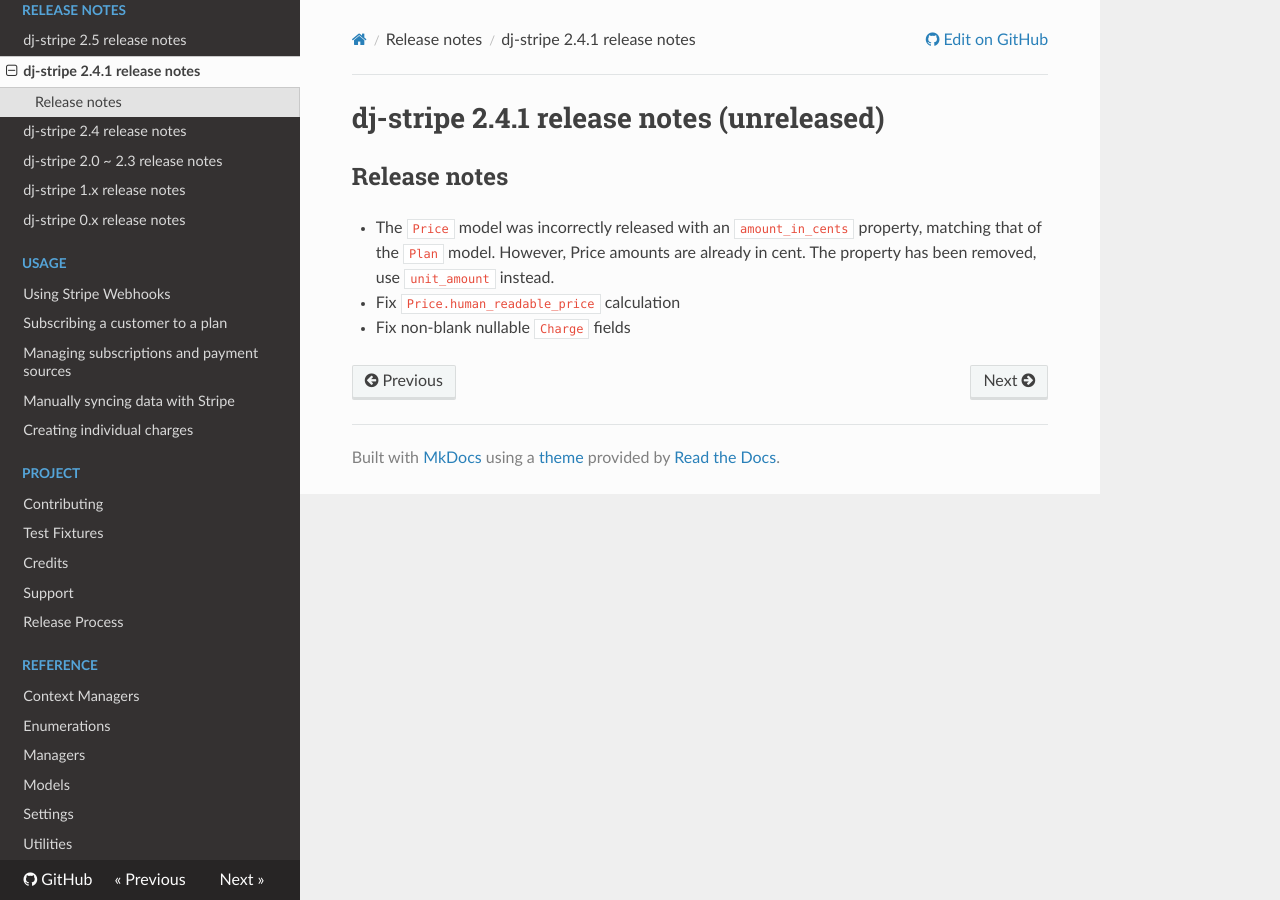
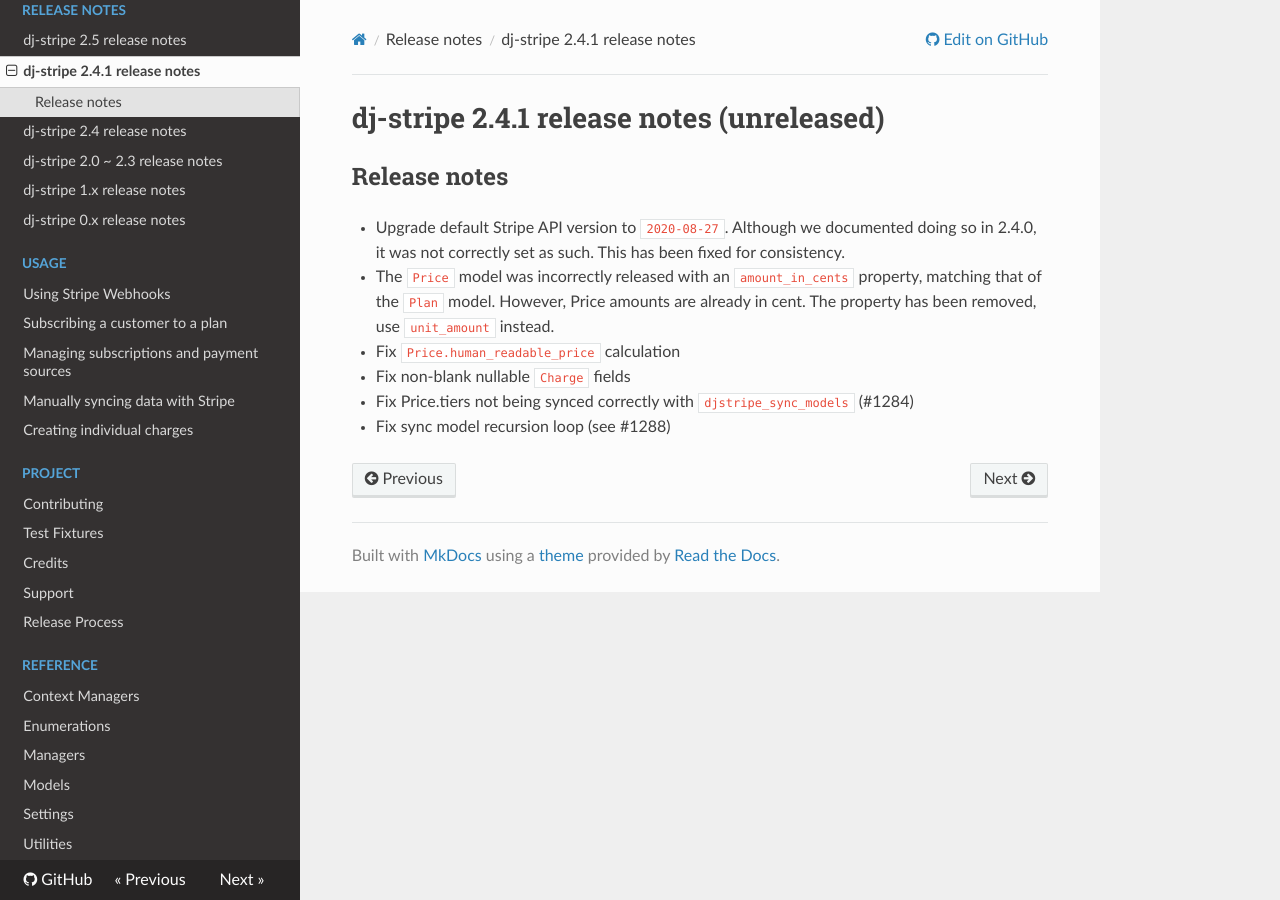
Before and after one commit to dj-stripe/dj-stripe, an MkDocs documentation site: the page built from docs/history/2_4_x.md, in a window 1280 px wide. Built offline with MkDocs 1.6.1, drawn with Linux system fonts in a browser that asks for light colours; nearby versions of some CDN libraries.

Commit message:
Update 2.4.1 release notes

```diff
--- a/docs/history/2_4_x.md
+++ b/docs/history/2_4_x.md
@@ -2,8 +2,12 @@
 
 ## Release notes
 
+-   Upgrade default Stripe API version to `2020-08-27`. Although we documented doing so
+    in 2.4.0, it was not correctly set as such. This has been fixed for consistency.
 -   The `Price` model was incorrectly released with an `amount_in_cents` property,
     matching that of the `Plan` model. However, Price amounts are already in cent. The
     property has been removed, use `unit_amount` instead.
 -   Fix `Price.human_readable_price` calculation
 -   Fix non-blank nullable `Charge` fields
+-   Fix Price.tiers not being synced correctly with `djstripe_sync_models` (#1284)
+-   Fix sync model recursion loop (see #1288)
```
